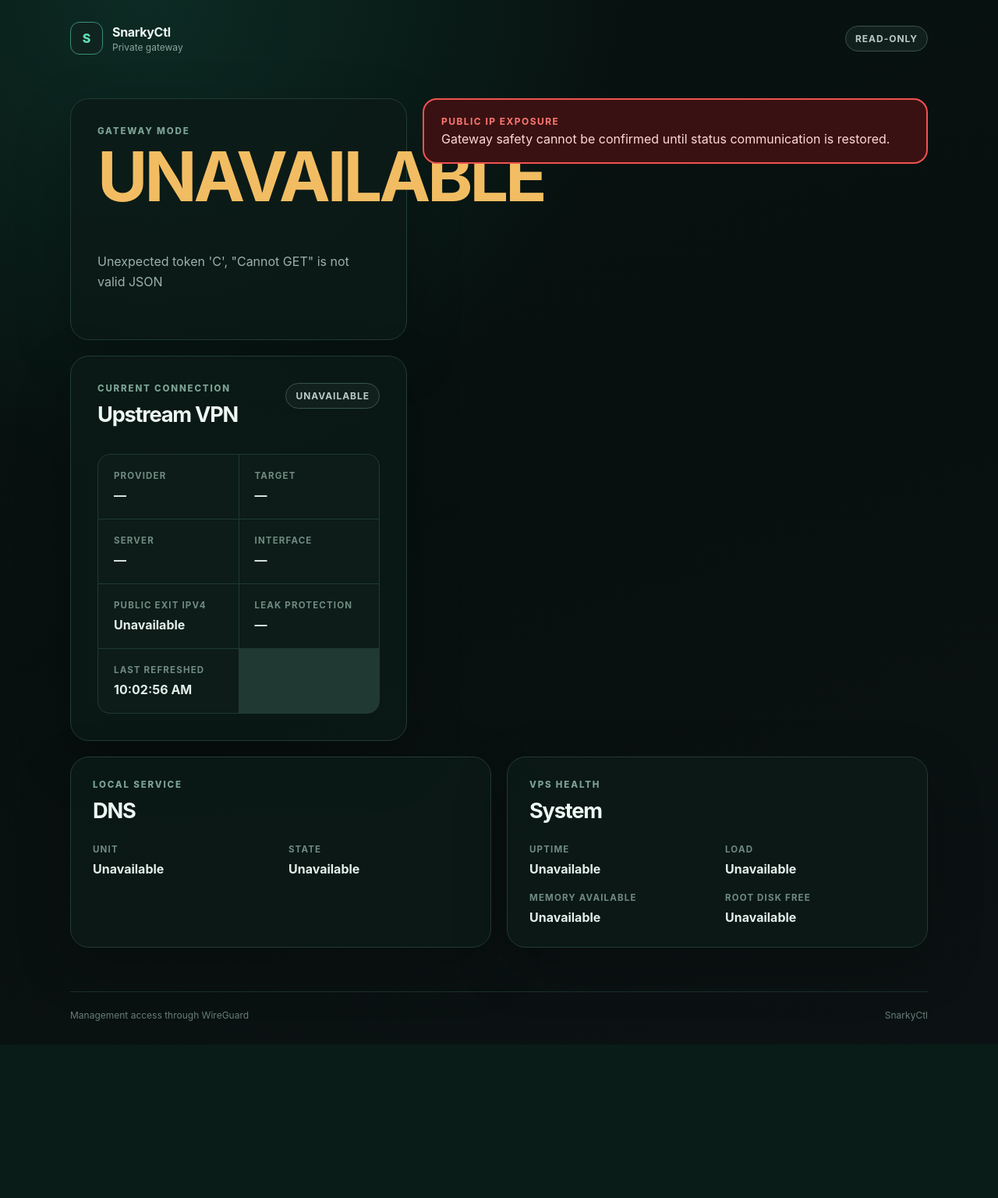
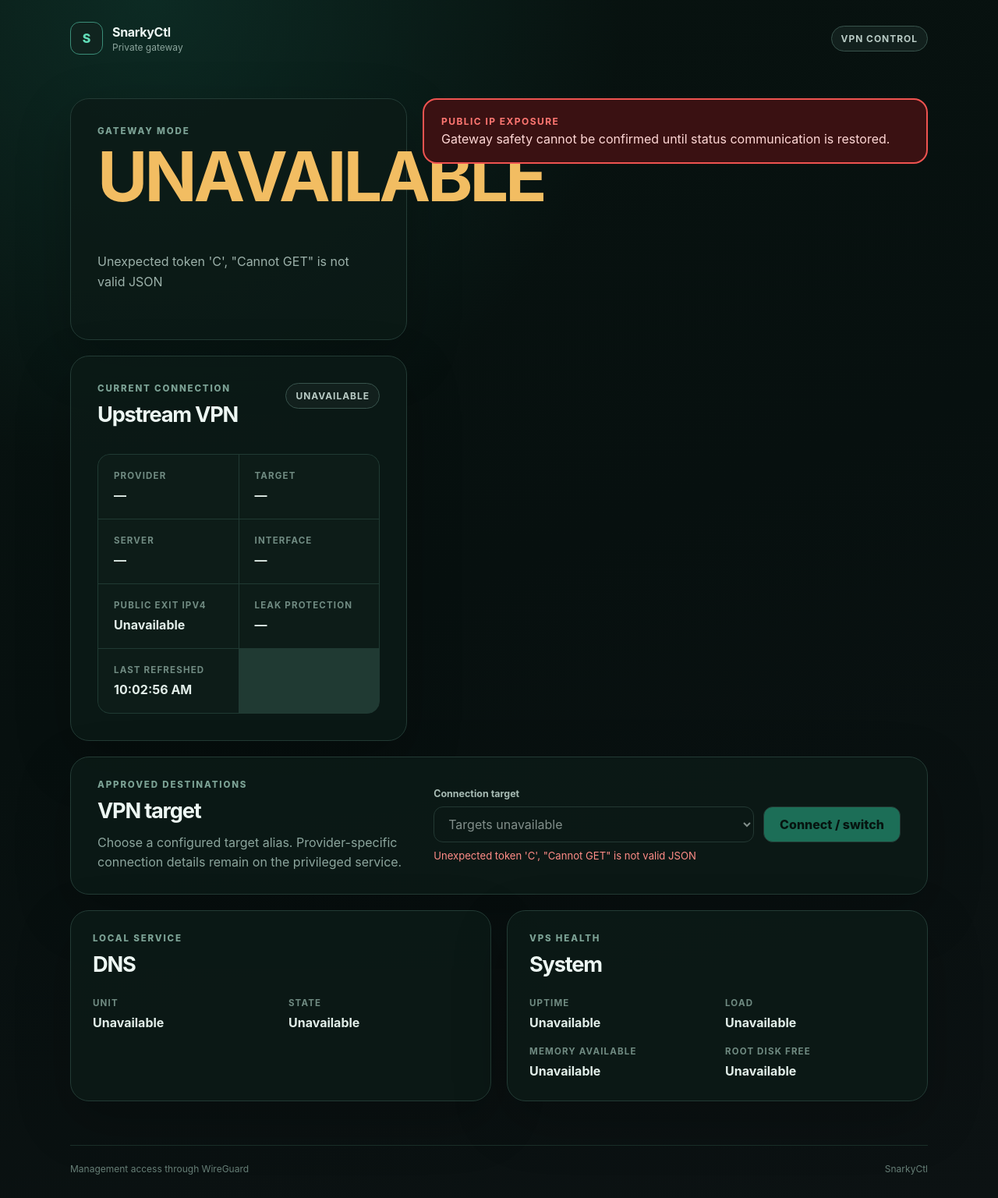
Before and after one commit to topquark22/Snarkypuss, a Python web app: template src/snarkyctl/templates/dashboard.html in a window 1280 px wide. Shown: the whole page at 78% size. Before the commit the page ends 1309 px from the top, so only its background shows below. Run offline with Jinja, Linux system fonts and the light colour scheme; the template is opened without the code that fills it, so the values that code supplies are empty.

Commit message:
Add provider-neutral VPN target controls

```diff
--- a/src/snarkyctl/control/daemon.py
+++ b/src/snarkyctl/control/daemon.py
@@ -173,6 +173,7 @@ class ControlService:
                     message="The requested target alias is not configured.",
                 )
             status = self._provider.connect(target)
+            status = status.model_copy(update={"target": target.alias})
             try:
                 settings = self._provider.settings()
             except ProviderError:
--- a/src/snarkyctl/static/dashboard.css
+++ b/src/snarkyctl/static/dashboard.css
@@ -70,7 +70,7 @@ footer {
   font-size: 0.75rem;
 }
 
-.read-only-badge,
+.control-badge,
 .state-pill {
   border: 1px solid #38534c;
   border-radius: 999px;
@@ -92,6 +92,7 @@ footer {
 
 .mode-panel,
 .details-panel,
+.vpn-control-panel,
 .status-card {
   border: 1px solid #233b35;
   border-radius: 24px;
@@ -157,6 +158,90 @@ h2 {
 .details-panel {
   grid-row: span 2;
   padding: 34px;
+}
+
+.vpn-control-panel {
+  display: grid;
+  grid-column: 1 / -1;
+  grid-template-columns: minmax(0, 0.8fr) minmax(0, 1.2fr);
+  gap: 32px;
+  align-items: center;
+  padding: 28px 34px;
+}
+
+.control-description {
+  max-width: 34rem;
+  margin: 12px 0 0;
+  color: #8ca59d;
+  line-height: 1.55;
+}
+
+.target-control label {
+  display: block;
+  margin-bottom: 9px;
+  color: #a7bbb4;
+  font-size: 0.78rem;
+  font-weight: 700;
+}
+
+.target-action {
+  display: grid;
+  grid-template-columns: minmax(0, 1fr) auto;
+  gap: 12px;
+}
+
+.target-action select,
+.target-action button {
+  min-height: 46px;
+  border: 1px solid #38534c;
+  border-radius: 12px;
+  font: inherit;
+}
+
+.target-action select {
+  width: 100%;
+  padding: 0 42px 0 14px;
+  background: #0b1916;
+  color: #e2eee9;
+}
+
+.target-action button {
+  padding: 0 20px;
+  background: #2bb58d;
+  color: #03110d;
+  cursor: pointer;
+  font-weight: 800;
+}
+
+.target-action button:hover:not(:disabled) {
+  background: #54d5ae;
+}
+
+.target-action select:focus-visible,
+.target-action button:focus-visible {
+  outline: 3px solid rgb(97 221 184 / 35%);
+  outline-offset: 2px;
+}
+
+.target-action select:disabled,
+.target-action button:disabled {
+  cursor: not-allowed;
+  opacity: 0.55;
+}
+
+.control-message {
+  min-height: 1.3em;
+  margin: 9px 0 0;
+  color: #8ca59d;
+  font-size: 0.82rem;
+}
+
+.control-message[data-state="error"] {
+  color: #ff8c87;
+}
+
+.control-message[data-state="success"] {
+  color: #61ddb8;
 }
 
 .local-status {
@@ -317,6 +402,14 @@ footer {
     grid-row: auto;
   }
 
+  .vpn-control-panel {
+    grid-template-columns: 1fr;
+  }
+
+  .target-action {
+    grid-template-columns: 1fr;
+  }
+
   .details-grid {
     grid-template-columns: 1fr;
   }
--- a/src/snarkyctl/static/dashboard.js
+++ b/src/snarkyctl/static/dashboard.js
@@ -9,6 +9,13 @@
   const connectionState = document.querySelector("#connection-state");
   const partialFailures = document.querySelector("#partial-failures");
   const partialFailureList = document.querySelector("#partial-failure-list");
+  const targetSelect = document.querySelector("#vpn-target");
+  const connectButton = document.querySelector("#vpn-connect");
+  const controlMessage = document.querySelector("#vpn-control-message");
+
+  let catalogueAvailable = false;
+  let operationInProgress = false;
+  let currentTarget = null;
 
   const fields = {
     provider: document.querySelector("#provider"),
@@ -76,6 +83,23 @@
       .join(" ");
   }
 
+  function setControlMessage(message, state = "") {
+    controlMessage.textContent = message;
+    if (state) {
+      controlMessage.dataset.state = state;
+    } else {
+      delete controlMessage.dataset.state;
+    }
+  }
+
+  function syncTargetControl() {
+    const selectedTarget = targetSelect.value;
+    targetSelect.disabled = !catalogueAvailable || operationInProgress;
+    connectButton.disabled = !catalogueAvailable || operationInProgress || !selectedTarget;
+    connectButton.textContent =
+      selectedTarget && selectedTarget === currentTarget ? "Reconnect" : "Connect / switch";
+  }
+
   function applyStatus(payload) {
     const status = payload.vpn_status;
     const mode = status?.gateway_mode || "UNKNOWN";
@@ -90,6 +114,11 @@
     fields.publicIp.textContent = display(payload.public_ip?.address);
     fields.leakProtection.textContent = leakProtection(status?.leak_protection_active);
     fields.lastRefreshed.textContent = new Date(payload.checked_at).toLocaleTimeString();
+    currentTarget = status?.target || null;
+    if (currentTarget && targetSelect.querySelector(`option[value="${currentTarget}"]`)) {
+      targetSelect.value = currentTarget;
+    }
+    syncTargetControl();
 
     fields.dnsService.textContent = display(payload.dns?.service);
     fields.dnsState.textContent = payload.dns
@@ -139,6 +168,98 @@
     partialFailures.hidden = true;
   }
 
+  async function loadTargets() {
+    try {
+      const response = await fetch("/api/v2/vpn/targets", {
+        cache: "no-store",
+        credentials: "same-origin",
+        headers: { Accept: "application/json" },
+      });
+      const payload = await response.json();
+      if (!response.ok) {
+        throw new Error(
+          payload.error?.message || `Target catalogue request failed (${response.status})`,
+        );
+      }
+
+      targetSelect.replaceChildren();
+      for (const target of payload.targets || []) {
+        const option = document.createElement("option");
+        option.value = target.alias;
+        option.textContent = target.label;
+        targetSelect.append(option);
+      }
+
+      catalogueAvailable =
+        payload.capabilities?.connect === true &&
+        payload.capabilities?.target_selection === true &&
+        targetSelect.options.length > 0;
+
+      if (!catalogueAvailable) {
+        const option = document.createElement("option");
+        option.value = "";
+        option.textContent = "Target selection is unavailable";
+        targetSelect.replaceChildren(option);
+        setControlMessage("The configured provider does not support target selection.");
+      } else {
+        if (currentTarget && targetSelect.querySelector(`option[value="${currentTarget}"]`)) {
+          targetSelect.value = currentTarget;
+        }
+        setControlMessage(`${targetSelect.options.length} approved target(s) available.`);
+      }
+    } catch (error) {
+      catalogueAvailable = false;
+      targetSelect.replaceChildren();
+      const option = document.createElement("option");
+      option.value = "";
+      option.textContent = "Targets unavailable";
+      targetSelect.append(option);
+      setControlMessage(
+        error instanceof Error ? error.message : "Target catalogue request failed.",
+        "error",
+      );
+    }
+    syncTargetControl();
+  }
+
+  async function connectSelectedTarget() {
+    const target = targetSelect.value;
+    if (!catalogueAvailable || operationInProgress || !target) {
+      return;
+    }
+
+    operationInProgress = true;
+    setControlMessage("Requesting VPN connection…");
+    syncTargetControl();
+    try {
+      const response = await fetch("/api/v2/vpn/connect", {
+        method: "POST",
+        cache: "no-store",
+        credentials: "same-origin",
+        headers: {
+          Accept: "application/json",
+          "Content-Type": "application/json",
+        },
+        body: JSON.stringify({ target }),
+      });
+      const payload = await response.json();
+      if (!response.ok) {
+        throw new Error(payload.error?.message || `Connection request failed (${response.status})`);
+      }
+      currentTarget = payload.vpn_status?.target || target;
+      setControlMessage(payload.message || "VPN connection completed.", "success");
+      await refresh();
+    } catch (error) {
+      setControlMessage(
+        error instanceof Error ? error.message : "Connection request failed.",
+        "error",
+      );
+    } finally {
+      operationInProgress = false;
+      syncTargetControl();
+    }
+  }
+
   async function refresh() {
     try {
       const response = await fetch("/api/v2/status", {
@@ -156,6 +277,9 @@
     }
   }
 
+  targetSelect.addEventListener("change", syncTargetControl);
+  connectButton.addEventListener("click", connectSelectedTarget);
   refresh();
+  loadTargets();
   window.setInterval(refresh, 5000);
 })();
--- a/src/snarkyctl/templates/dashboard.html
+++ b/src/snarkyctl/templates/dashboard.html
@@ -17,7 +17,7 @@
           <small>Private gateway</small>
         </span>
       </a>
-      <span class="read-only-badge">Read-only</span>
+      <span class="control-badge">VPN control</span>
     </header>
 
     <main class="dashboard" data-mode="LOADING">
@@ -80,6 +80,29 @@
         </dl>
       </section>
 
+      <section class="vpn-control-panel" aria-labelledby="vpn-control-heading">
+        <div>
+          <p class="eyebrow">Approved destinations</p>
+          <h2 id="vpn-control-heading">VPN target</h2>
+          <p class="control-description">
+            Choose a configured target alias. Provider-specific connection details remain
+            on the privileged service.
+          </p>
+        </div>
+        <div class="target-control">
+          <label for="vpn-target">Connection target</label>
+          <div class="target-action">
+            <select id="vpn-target" name="target" disabled>
+              <option value="">Loading approved targets…</option>
+            </select>
+            <button id="vpn-connect" type="button" disabled>Connect / switch</button>
+          </div>
+          <p id="vpn-control-message" class="control-message" role="status" aria-live="polite">
+            Loading provider capabilities.
+          </p>
+        </div>
+      </section>
+
       <section class="local-status" aria-label="Local gateway status">
         <article class="status-card">
           <p class="eyebrow">Local service</p>
```
Also changed, not shown: API.md (+14 -4 lines), tests/test_api.py (+22 -3 lines), tests/test_daemon.py (+3 -1 lines).
